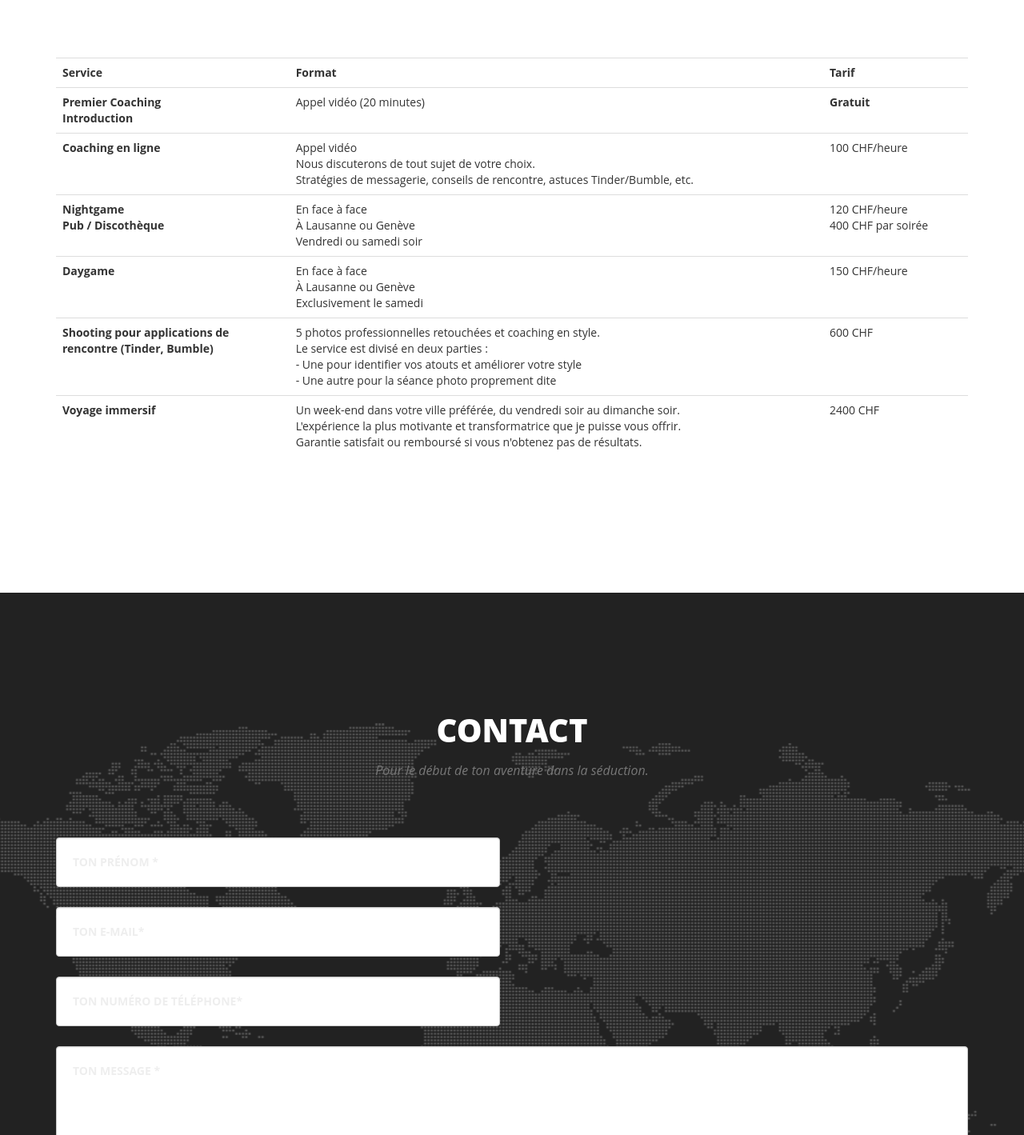
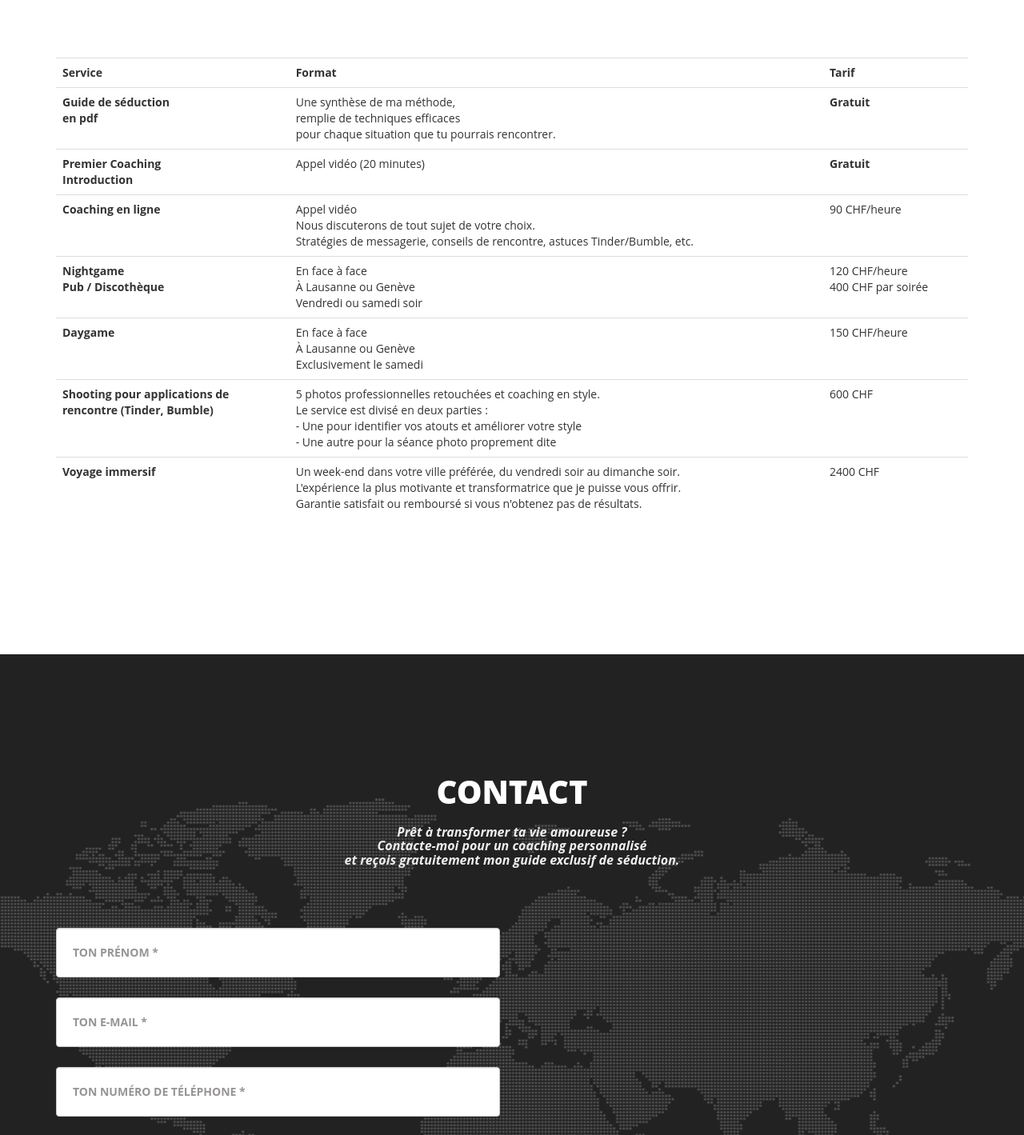
Before and after one commit to suisseseduction/suisseduction, a plain HTML site: page index.html in a window 1280 px wide. Shown: the part 4205-5624 px from the top of the page at 80% size. Drawn offline with Linux system fonts and the light colour scheme; a web font is replaced by a local one.

Commit message:
Updated styles and contact form

```diff
--- a/css/agency.css
+++ b/css/agency.css
@@ -37,7 +37,8 @@ a.active {
   color: #03c3fe;
 }
 
-h1,h2 {
+h1,
+h2 {
   text-transform: uppercase;
   margin: 0 0 20px 0;
   font-weight: 800;
@@ -198,7 +199,7 @@ fieldset[disabled] .btn-xl.active {
 }
 .navbar-custom .nav li a:hover,
 .navbar-custom .nav li a:focus {
-  color:#84d2f7;
+  color: #84d2f7;
   outline: none;
 }
 
@@ -207,7 +208,6 @@ fieldset[disabled] .btn-xl.active {
 .navbar-custom .navbar-nav > .active > a:focus {
   color: white;
   background-color: #84d2f7;
-
 }
 @media (min-width: 768px) {
   .navbar-custom {
@@ -239,13 +239,12 @@ fieldset[disabled] .btn-xl.active {
 }
 
 /* Aqui lo nuevo */
-.collapse .navbar-collapse{
+.collapse .navbar-collapse {
   padding-left: 0px;
 }
-#bs-example-navbar-colapse-1{
+#bs-example-navbar-colapse-1 {
   padding-right: 0px;
 }
-
 
 header {
   background-image: url('../img/portfolio/blanco_macael_rodado.jpeg');
@@ -347,7 +346,11 @@ section h3.section-subheading {
 #portfolio .portfolio-item .portfolio-link .portfolio-hover:hover {
   opacity: 1;
 }
-#portfolio .portfolio-item .portfolio-link .portfolio-hover .portfolio-hover-content {
+#portfolio
+  .portfolio-item
+  .portfolio-link
+  .portfolio-hover
+  .portfolio-hover-content {
   position: absolute;
   width: 100%;
   height: 20px;
@@ -357,11 +360,26 @@ section h3.section-subheading {
   margin-top: -12px;
   color: white;
 }
-#portfolio .portfolio-item .portfolio-link .portfolio-hover .portfolio-hover-content i {
+#portfolio
+  .portfolio-item
+  .portfolio-link
+  .portfolio-hover
+  .portfolio-hover-content
+  i {
   margin-top: -12px;
 }
-#portfolio .portfolio-item .portfolio-link .portfolio-hover .portfolio-hover-content h3,
-#portfolio .portfolio-item .portfolio-link .portfolio-hover .portfolio-hover-content h4 {
+#portfolio
+  .portfolio-item
+  .portfolio-link
+  .portfolio-hover
+  .portfolio-hover-content
+  h3,
+#portfolio
+  .portfolio-item
+  .portfolio-link
+  .portfolio-hover
+  .portfolio-hover-content
+  h4 {
   margin: 0;
 }
 #portfolio .portfolio-item .portfolio-caption {
@@ -386,7 +404,6 @@ section h3.section-subheading {
   z-index: 2;
 }
 
-
 #portfolio2 .portfolio-item {
   margin: 0 0 15px;
   right: 0;
@@ -410,7 +427,11 @@ section h3.section-subheading {
 #portfolio2 .portfolio-item .portfolio-link .portfolio-hover:hover {
   opacity: 1;
 }
-#portfolio2 .portfolio-item .portfolio-link .portfolio-hover .portfolio-hover-content {
+#portfolio2
+  .portfolio-item
+  .portfolio-link
+  .portfolio-hover
+  .portfolio-hover-content {
   position: absolute;
   width: 100%;
   height: 20px;
@@ -420,18 +441,33 @@ section h3.section-subheading {
   margin-top: -12px;
   color: rgb(255, 255, 255);
 }
-#portfolio2 .portfolio-item .portfolio-link .portfolio-hover .portfolio-hover-content i {
+#portfolio2
+  .portfolio-item
+  .portfolio-link
+  .portfolio-hover
+  .portfolio-hover-content
+  i {
   margin-top: -12px;
 }
-#portfolio2 .portfolio-item .portfolio-link .portfolio-hover .portfolio-hover-content h3,
-#portfolio2 .portfolio-item .portfolio-link .portfolio-hover .portfolio-hover-content h4 {
+#portfolio2
+  .portfolio-item
+  .portfolio-link
+  .portfolio-hover
+  .portfolio-hover-content
+  h3,
+#portfolio2
+  .portfolio-item
+  .portfolio-link
+  .portfolio-hover
+  .portfolio-hover-content
+  h4 {
   margin: 0;
   color: #eeeeee;
 }
 #portfolio2 .portfolio-item .portfolio-caption {
   max-width: 400px;
   margin: 0 auto;
-  background-color:#2e2e2e;
+  background-color: #2e2e2e;
   text-align: center;
   padding: 10px;
 }
@@ -462,7 +498,6 @@ section h3.section-subheading {
   }
 }
 
-
 .timeline {
   list-style: none;
   padding: 0;
@@ -472,7 +507,7 @@ section h3.section-subheading {
   top: 0;
   bottom: 0;
   position: absolute;
-  content: "";
+  content: '';
   width: 4px;
   background-color: #c5c5c5;
   left: 40px;
@@ -485,7 +520,7 @@ section h3.section-subheading {
 }
 .timeline > li:before,
 .timeline > li:after {
-  content: " ";
+  content: ' ';
   display: table;
 }
 .timeline > li:after {
@@ -679,7 +714,7 @@ section#contact ::-webkit-input-placeholder {
   font-family: 'Open Sans', sans-serif;
   text-transform: uppercase;
   font-weight: 700;
-  color: #eeeeee;
+  color: #969494;
 }
 section#contact :-moz-placeholder {
   /* Firefox 18- */
@@ -703,6 +738,11 @@ section#contact :-ms-input-placeholder {
 }
 section#contact .text-danger {
   color: #e74c3c;
+}
+
+#contact-subheading {
+  font-weight: 700;
+  color: #eeeeee;
 }
 
 footer {
@@ -846,67 +886,66 @@ body {
   border-radius: 0px 0px 20px 20px;
 }
 
-.portfolio-hover{
+.portfolio-hover {
   border-radius: 20px 20px 0px 0px;
 }
 
-.img-rounded{
-  border-radius: 20px 20px  0px 0px  ;
+.img-rounded {
+  border-radius: 20px 20px 0px 0px;
 }
 
-#LanguageBar{
-  background-color:transparent;
+#LanguageBar {
+  background-color: transparent;
 }
-#LanguageBar .btn{
-  background-color:transparent;
+#LanguageBar .btn {
+  background-color: transparent;
 }
 
 ul {
   list-style-type: none;
 }
 
-.navbar-header img{
-
+.navbar-header img {
   padding-right: 10px;
   width: 211.5px;
   height: 52.8.2px;
   /*max-height: 30%;
   max-width: 30%;*/
   display: inline;
-  vertical-align:bottom;
+  vertical-align: bottom;
 }
 
-.intro-text img{
+.intro-text img {
   /*width: 705px; height: 176px;*/
   max-width: 80%;
   max-height: 80%;
 }
 
-.btn-group-toggle{
-  color:white;
+.btn-group-toggle {
+  color: white;
 }
 
-.portfolio-modal .modal .fade{
+.portfolio-modal .modal .fade {
   max-width: 100%;
   max-height: 100%;
 }
 
-.fa-whatsapp{
-  color:rgb(24, 170, 24);
+.fa-whatsapp {
+  color: rgb(24, 170, 24);
 }
 
-.fa-linkedin{
-  color:rgb(0, 122, 204)
+.fa-linkedin {
+  color: rgb(0, 122, 204);
 }
-.fa-map-marker{
-  color:rgb(177, 8, 8)
+.fa-map-marker {
+  color: rgb(177, 8, 8);
 }
 
-.emailinfo{
+.emailinfo {
   font-weight: bold;
 }
 
-.companylocation{
+.companylocation {
   font-weight: bold;
 }
 
--- a/index.html
+++ b/index.html
@@ -50,7 +50,7 @@
     />
 
     <!-- Theme CSS -->
-    <link href="css/agency.min.css" rel="stylesheet" />
+    <link href="css/agency.css" rel="stylesheet" />
   </head>
 
   <body id="page-top" class="index">
@@ -426,6 +426,23 @@
           <tr>
             <td lang="fr">
               <strong>
+                Guide de séduction
+                <br />
+                en pdf
+              </strong>
+            </td>
+            <td lang="fr">
+              Une synthèse de ma méthode,
+              <br />
+              remplie de techniques efficaces
+              <br />
+              pour chaque situation que tu pourrais rencontrer.
+            </td>
+            <td lang="fr"><strong>Gratuit</strong></td>
+          </tr>
+          <tr>
+            <td lang="fr">
+              <strong>
                 Premier Coaching
                 <br />
                 Introduction
@@ -444,7 +461,7 @@
               Stratégies de messagerie, conseils de rencontre, astuces
               Tinder/Bumble, etc.
             </td>
-            <td lang="fr">100 CHF/heure</td>
+            <td lang="fr">90 CHF/heure</td>
           </tr>
           <tr>
             <td lang="fr">
@@ -522,8 +539,12 @@
         <div class="row">
           <div class="col-lg-12 text-center">
             <h2 class="section-heading">Contact</h2>
-            <h3 class="section-subheading text-muted">
-              Pour le début de ton aventure dans la séduction.
+            <h3 class="section-subheading text-muted" id="contact-subheading">
+              Prêt à transformer ta vie amoureuse ?
+              <br />
+              Contacte-moi pour un coaching personnalisé
+              <br />
+              et reçois gratuitement mon guide exclusif de séduction.
             </h3>
           </div>
         </div>
@@ -539,9 +560,8 @@
                       placeholder="Ton prénom *"
                       name="name"
                       required
-                      data-validation-required-message="Introduzca su nombre."
+                      data-validation-required-message="Veuillez entrer votre prénom."
                       lang="fr"
-                      required
                     />
                     <p class="help-block text-danger"></p>
                   </div>
@@ -549,26 +569,23 @@
                     <input
                       type="email"
                       class="form-control"
-                      placeholder="Ton e-mail*"
+                      placeholder="Ton e-mail *"
                       name="email"
                       required
-                      data-validation-required-message="Introduzca su correo electrónico."
+                      data-validation-required-message="Veuillez entrer votre adresse e-mail."
                       lang="fr"
-                      required
                     />
                     <p class="help-block text-danger"></p>
                   </div>
-
                   <div class="form-group">
                     <input
                       type="tel"
                       class="form-control"
-                      placeholder="Ton numéro de téléphone*"
+                      placeholder="Ton numéro de téléphone *"
                       name="phone"
                       required
-                      data-validation-required-message="Introduzca su numero de teléfono."
+                      data-validation-required-message="Veuillez entrer votre numéro de téléphone."
                       lang="fr"
-                      required
                     />
                     <p class="help-block text-danger"></p>
                   </div>
@@ -580,9 +597,8 @@
                       placeholder="Ton message *"
                       name="message"
                       required
-                      data-validation-required-message="Introduzca un mensaje."
+                      data-validation-required-message="Veuillez entrer un message."
                       lang="fr"
-                      required
                     ></textarea>
                     <p class="help-block text-danger"></p>
                   </div>
@@ -592,7 +608,7 @@
                   <div id="success"></div>
                   <button
                     type="submit"
-                    id="SubmitMailES"
+                    id="SubmitMailFR"
                     class="btn btn-xl"
                     lang="fr"
                   >
```
Also changed, not shown: indexen.html (+8 -4 lines). Lines whose indentation alone changed are shown as unchanged.
